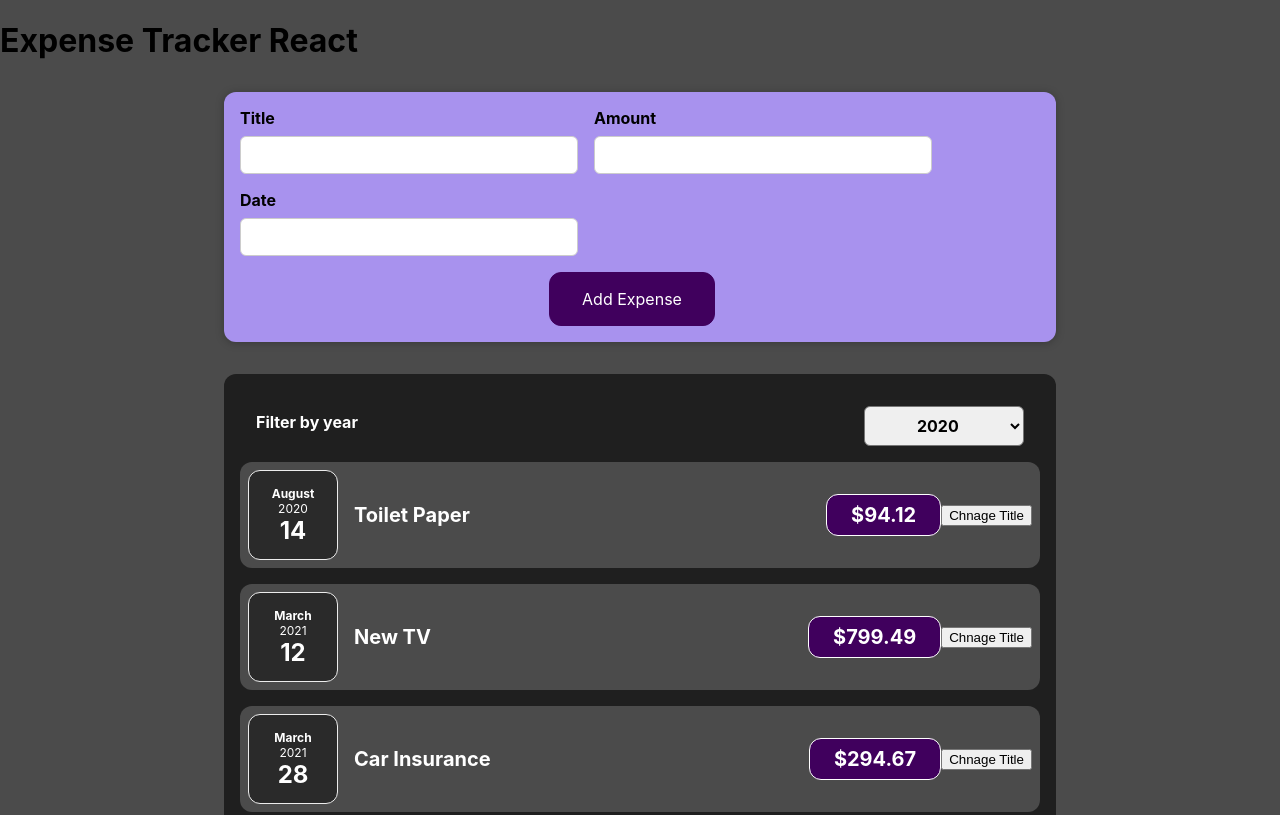
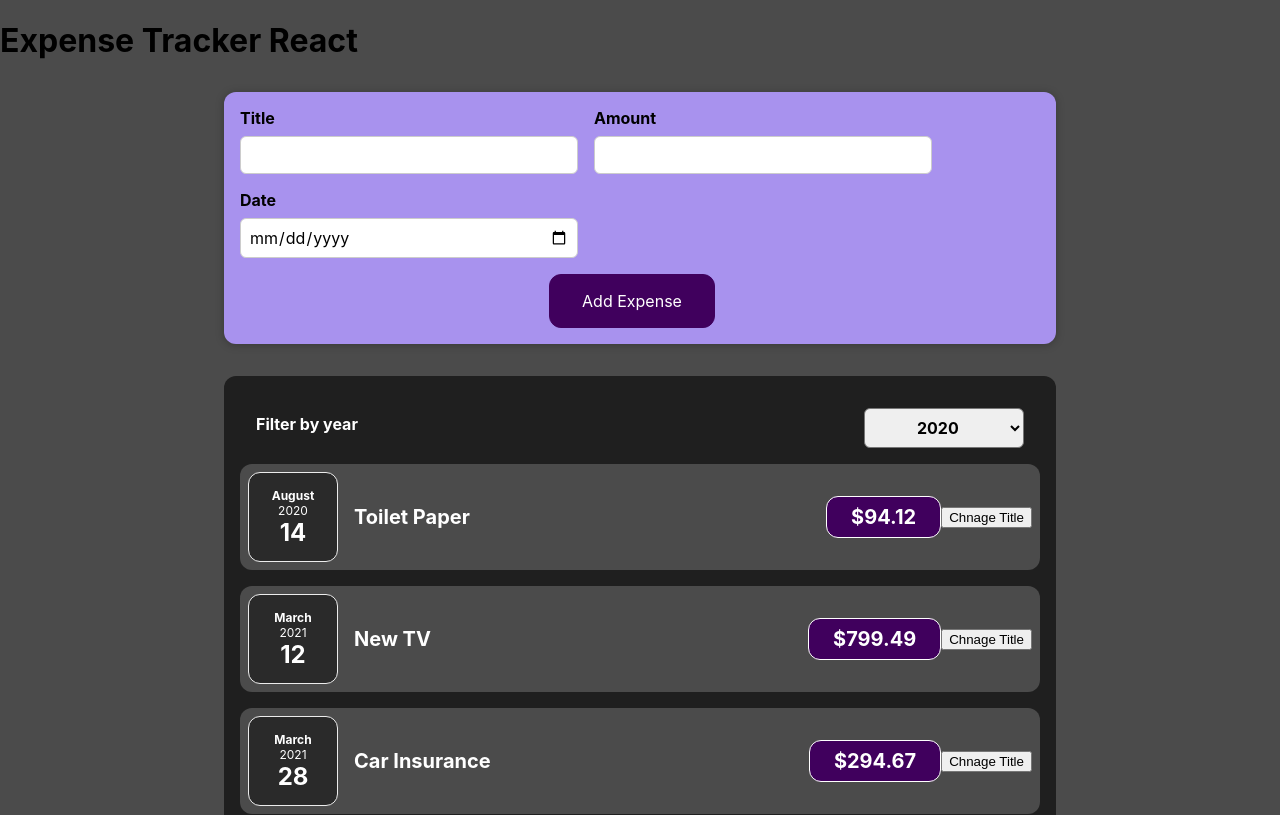
Before and after one commit to eniskastrati/expense-tracker-react, a React (Create React App) app: page / in a window 1280 px wide. Shown: the top 815 px of the page. Built offline with nearby package versions, Linux system fonts and the light colour scheme.

Commit message:
UPDATE: parsing the data from child to parent compartments

```diff
--- a/src/components/NewExpenses/ExpenseForm.jsx
+++ b/src/components/NewExpenses/ExpenseForm.jsx
@@ -2,7 +2,7 @@ import React, { useState } from "react";
 
 import "./ExpenseForm.css";
 
-function ExpenseForm() {
+function ExpenseForm(props) {
   const [enteredTitile, setEnterdTitle] = useState("");
   const [enteredAmount, setEnterdAmount] = useState("");
   const [enteredDate, setEnterdDate] = useState("");
@@ -26,7 +26,7 @@ function ExpenseForm() {
       amount: enteredAmount,
       date: new Date(enteredDate),
     };
-    console.log(expenseData);
+    props.onSaveExpenseData(expenseData);
     setEnterdTitle("");
     setEnterdAmount("");
     setEnterdDate("");
@@ -55,7 +55,7 @@ function ExpenseForm() {
         <div className="new-expense__control">
           <label htmlFor="date">Date</label>
           <input
-            typea="date"
+            type="date"
             min="2019-01-01"
             max="2022-12-13"
             value={enteredDate}
--- a/src/components/NewExpenses/NewExpense.jsx
+++ b/src/components/NewExpenses/NewExpense.jsx
@@ -3,10 +3,17 @@ import ExpenseForm from "./ExpenseForm.jsx";
 
 import "./NewExpense.css";
 
-function NewExpense() {
+function NewExpense(props) {
+  const onSaveExpenseDataHandler = (enteredExpenseData) => {
+    const expenseData = {
+      ...enteredExpenseData,
+      id: Math.random().toString()
+    };
+    props.onAddExpense(expenseData);
+  }
   return (
     <div className="new-expense">
-      <ExpenseForm />
+      <ExpenseForm onSaveExpenseData={onSaveExpenseDataHandler} />
     </div>
   );
 }
```
